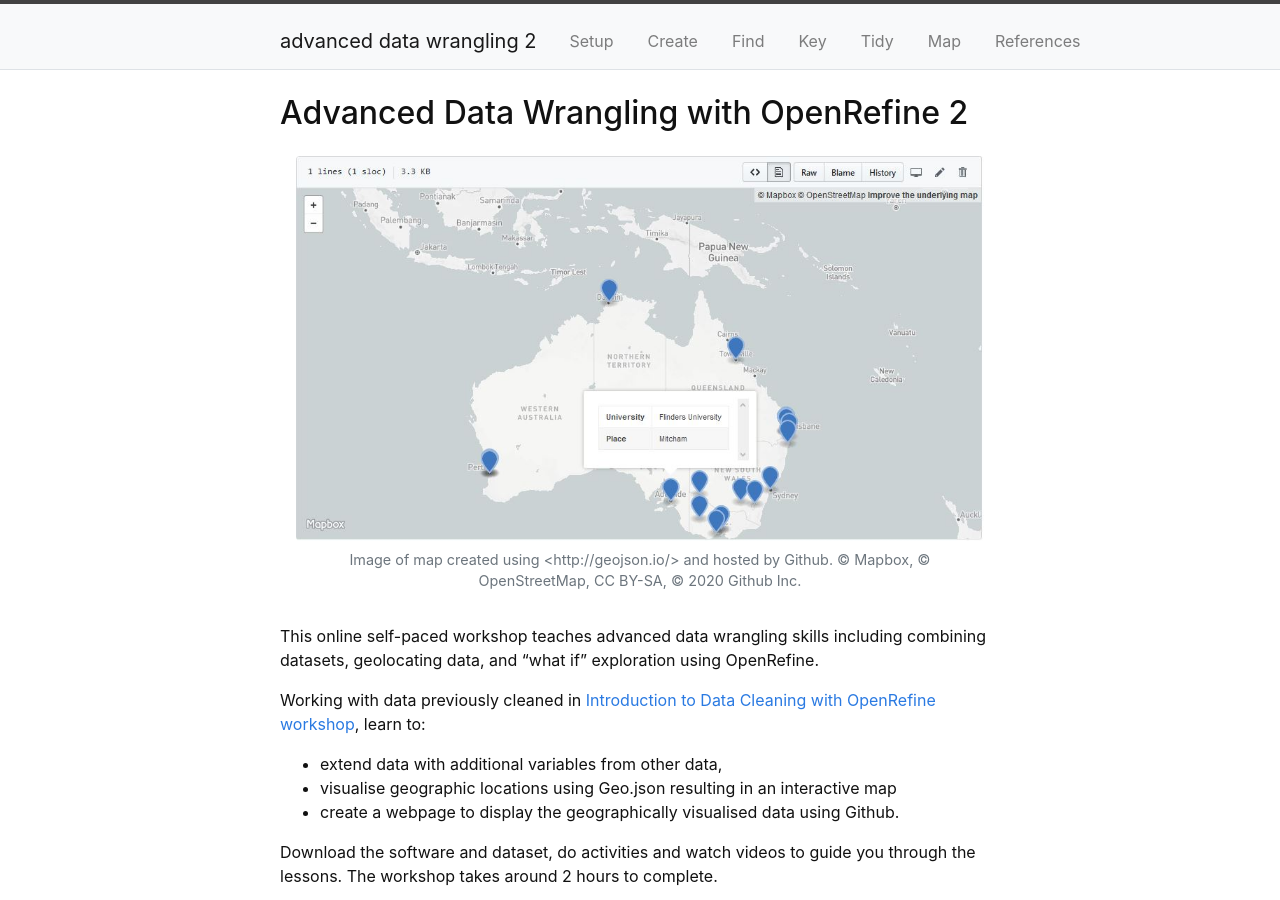
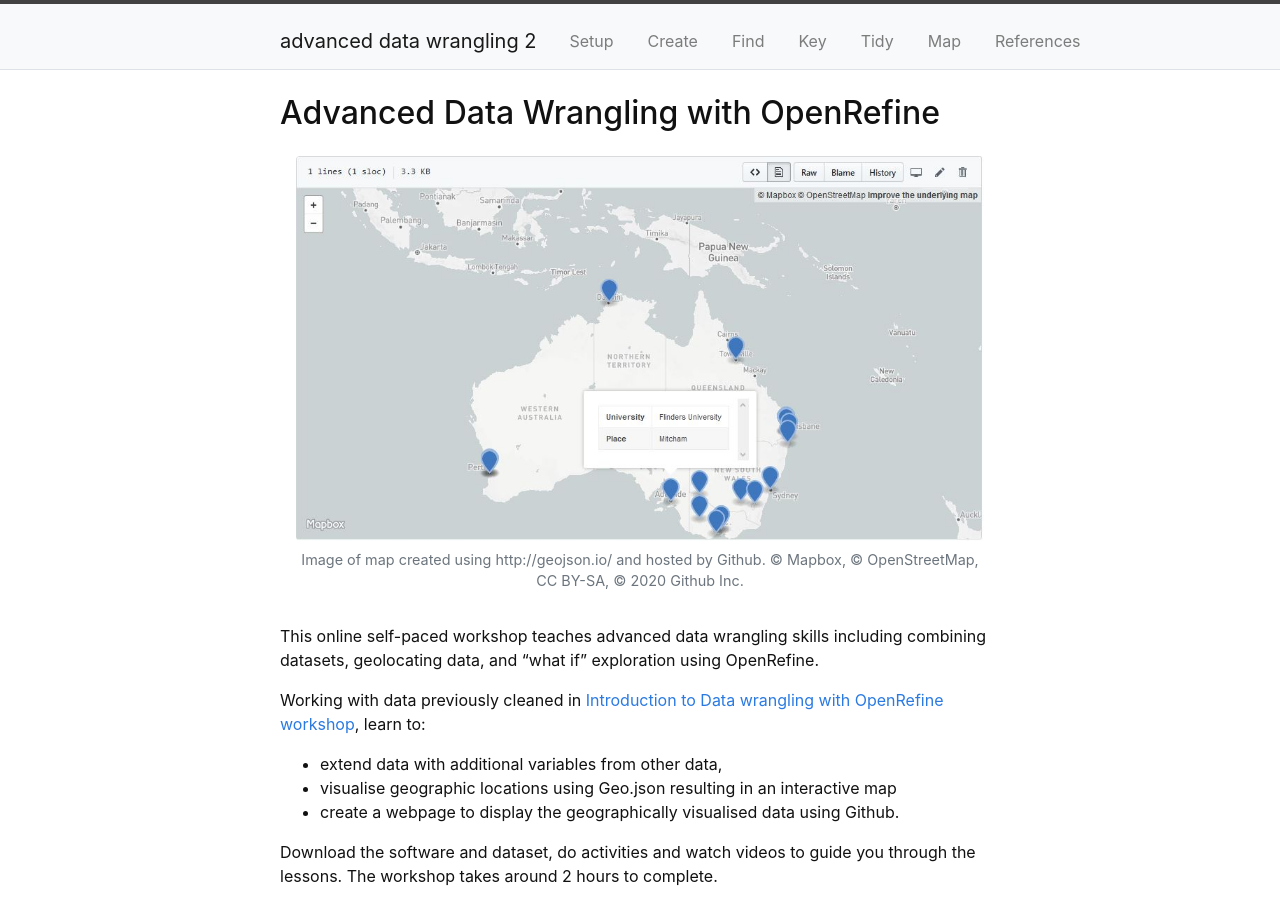
Before and after one commit to GULibrarySandbox/advanced-data-wrangle-old, a Jekyll site: the page built from index.md, in a window 1280 px wide and 900 px high. Built offline with Jekyll 4.4.1, drawn with Linux system fonts in a browser that asks for light colours.

Commit message:
Update index.md

```diff
--- a/index.md
+++ b/index.md
@@ -3,15 +3,15 @@ title: Home
 layout: default
 ---
 
-## Advanced Data Wrangling with OpenRefine 2
+## Advanced Data Wrangling with OpenRefine
 
-{% include figure.html img="MapAus.JPG" alt="intro image here" caption="Image of map created using <http://geojson.io/> and hosted by Github.
+{% include figure.html img="MapAus.JPG" alt="intro image here" caption="Image of map created using http://geojson.io/ and hosted by Github.
 
 © Mapbox, © OpenStreetMap, CC BY-SA, © 2020 Github Inc." width="100%" %}
 
 This online self-paced workshop teaches advanced data wrangling skills including combining datasets, geolocating data, and “what if” exploration using OpenRefine.
 
-Working with data previously cleaned in [Introduction to Data Cleaning with OpenRefine workshop](https://griffithunilibrary.github.io/data-cleaning-intro/), learn to:
+Working with data previously cleaned in [Introduction to Data wrangling with OpenRefine workshop](https://griffithunilibrary.github.io/intro-data-wrangle/), learn to:
 
 - extend data with additional variables from other data,
 - visualise geographic locations using Geo.json resulting in an interactive map
```
